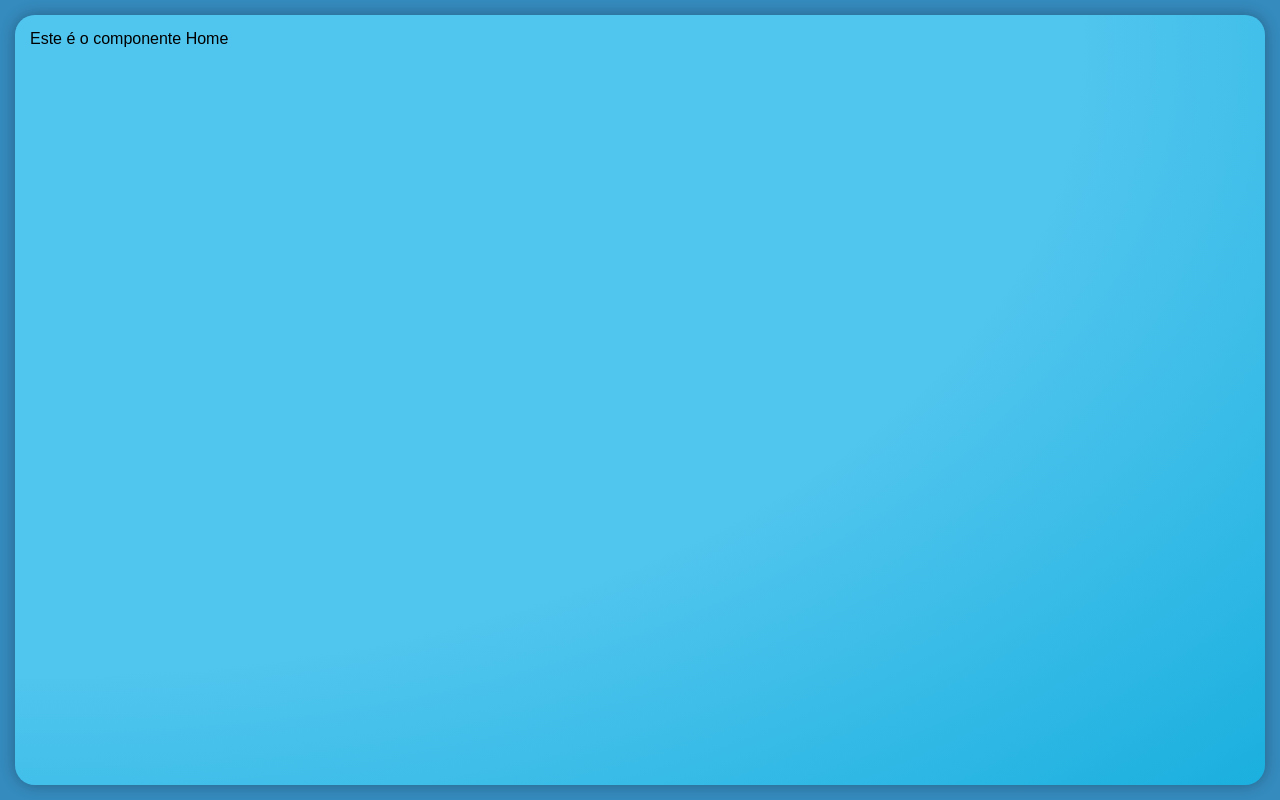
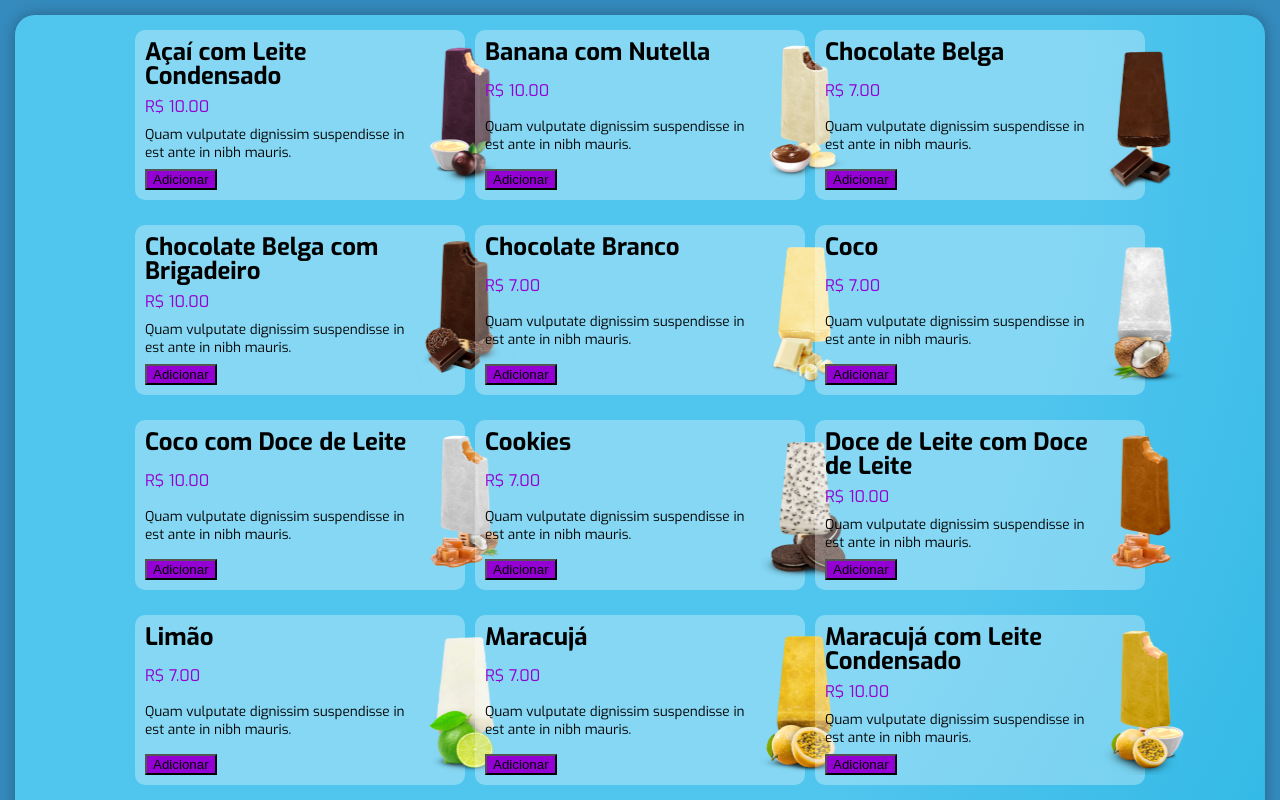
Before and after one commit to SraSidle/El_Geladon-React-P02_M03, a React (Create React App) app in the folder cardapio-el-geladon/: page / in a window 1280 px wide. Shown: the top 800 px of the page. Built offline with nearby package versions, Linux system fonts and the light colour scheme.

Commit message:
adiciona imports e estilizacao

```diff
--- /dev/null
+++ b/cardapio-el-geladon/config.json
@@ -0,0 +1,6 @@
+{
+    "compiler Options": {
+        "base Url": "src"
+    },
+    "include": ["src"]
+}
--- a/cardapio-el-geladon/src/components/Home.css
+++ b/cardapio-el-geladon/src/components/Home.css
@@ -12,3 +12,15 @@
   color: black;
   box-shadow: 0px 0px 15px #0000004d;
 }
+
+.Home__container {
+  display: flex;
+  align-items: center;
+  justify-content: center;
+}
+
+@media (max-width: 350px) {
+  .Home__container {
+    justify-content: unset;
+  }
+}
--- a/cardapio-el-geladon/src/components/Home.jsx
+++ b/cardapio-el-geladon/src/components/Home.jsx
@@ -1,7 +1,14 @@
-import '../components/Home.css'
+import PaletaLista from "./PaletaLista"; //Parece que se vc for citar o elemnto exportado, tem que declará-lo, junto com a exportação
+import "../components/Home.css";
 
 function Home() {
-  return <div className="Home">Este é o componente Home</div>;
+  return (
+    <div className="Home">
+      <div className="Home__container">
+        <PaletaLista />
+      </div>
+    </div>
+  );
 } // Todo componente precisa ser exportado e aqui é "className"
 
 export default Home;
```
Lines whose indentation alone changed are shown as unchanged.
